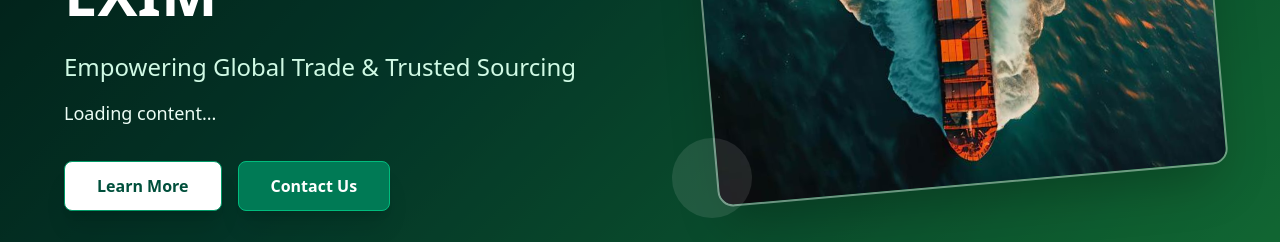
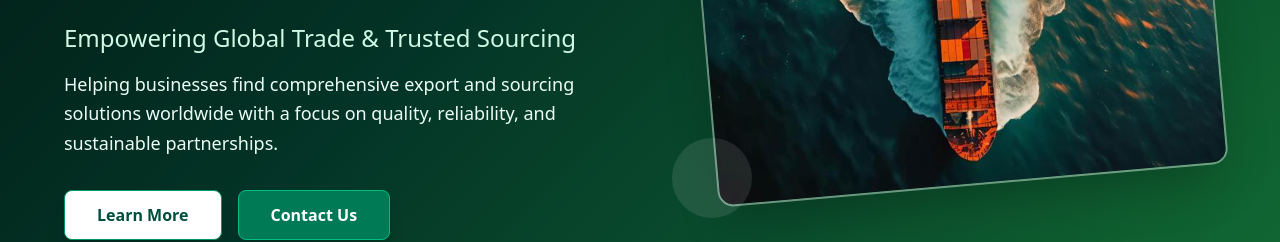
Before and after one commit to 27082004muskan/GreenVora-Exim, a React (Vite) app in the folder frontend/: page / in a window 1280 px wide. Shown: the part 334-576 px from the top of the page. Built offline with nearby package versions, Linux system fonts and the light colour scheme; no server answers.

Commit message:
minimizing loading time

```diff
--- a/frontend/src/components/Landing/Hero.jsx
+++ b/frontend/src/components/Landing/Hero.jsx
@@ -5,34 +5,29 @@ import { API_BASE } from '../../api';
 
 const Hero = () => {
   const navigate = useNavigate();
-  const [heroData, setHeroData] = useState(null);
-  const [loading, setLoading] = useState(true);
-
+  // Show a fast static hero immediately; API just enhances it when ready
+  const [heroData, setHeroData] = useState({
+    title: 'GREENVORA EXIM',
+    subtitle: 'Empowering Global Trade & Trusted Sourcing',
+    description:
+      'Helping businesses find comprehensive export and sourcing solutions worldwide with a focus on quality, reliability, and sustainable partnerships.',
+    cta1: { text: 'Learn More', path: '/learn-more' },
+    cta2: { text: 'Contact Us', path: '/contact' },
+  });
 
   useEffect(() => {
     fetch(`${API_BASE}/api/hero`)
-      .then(res => {
+      .then((res) => {
         if (!res.ok) throw new Error(`HTTP ${res.status}`);
         return res.json();
       })
-      .then(data => {
-        setHeroData(data);
-        setLoading(false);
+      .then((data) => {
+        setHeroData((prev) => ({ ...prev, ...data }));
       })
-      .catch(err => {
+      .catch((err) => {
         console.error('Hero fetch error:', err);
-
-        setLoading(false);
       });
   }, []);
-
-  if (loading) {
-    return (
-      <div className="h-[calc(100vh-5rem)] flex items-center justify-center bg-linear-to-br from-emerald-900 to-emerald-800">
-        <div className="text-white text-xl">Loading Hero...</div>
-      </div>
-    );
-  }
 
   const { title, subtitle, description, cta1, cta2 } = heroData || {};
 
```
